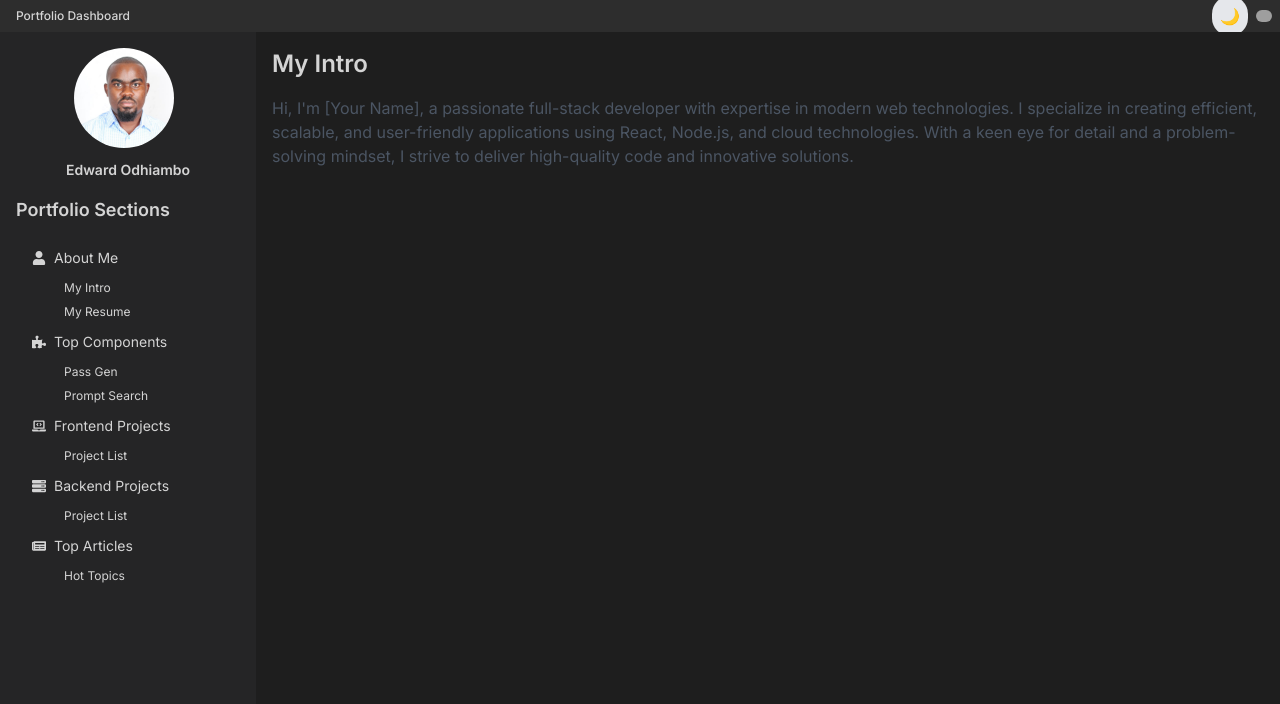
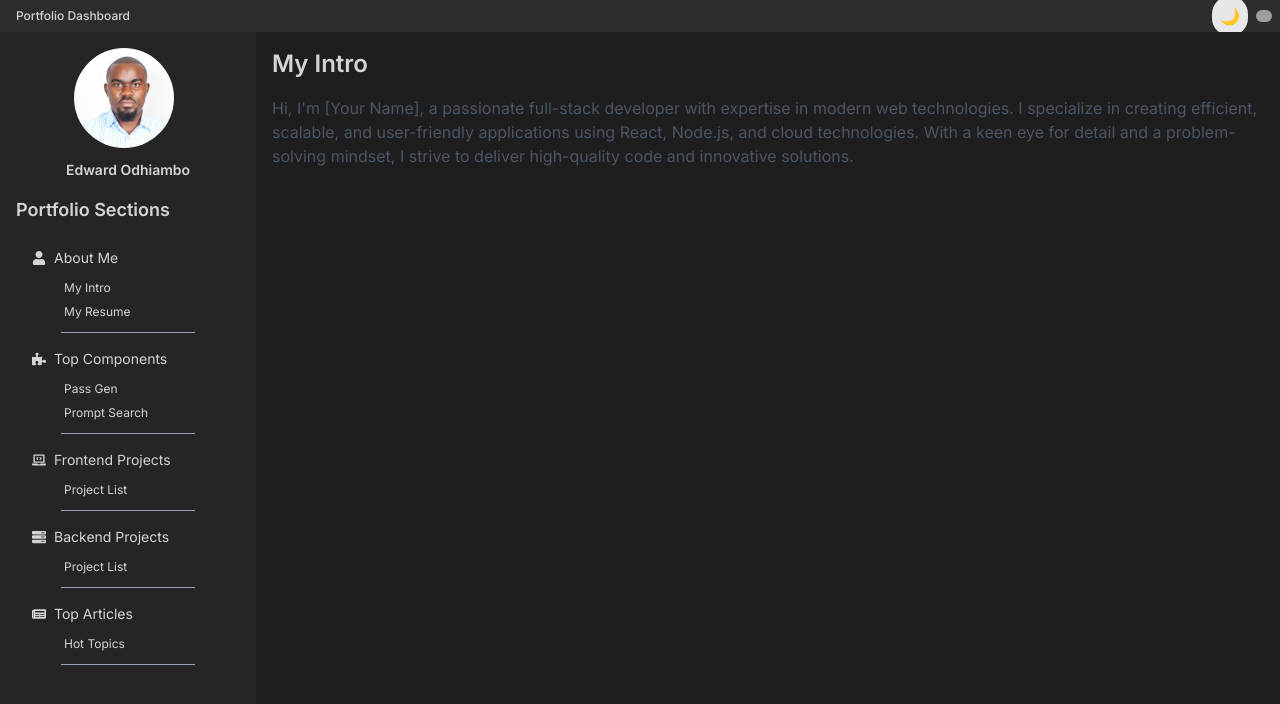
Before and after one commit to odhiambo-ed/next-dev-dashboard, a Next.js app: page / in a window 1280 px wide. Shown: the top 704 px of the page. Built offline with nearby package versions, Linux system fonts and the light colour scheme; grey boxes are pictures that could not be loaded.

Commit message:
add hr to sidebar

```diff
--- a/app/components/layout/Sidebar.js
+++ b/app/components/layout/Sidebar.js
@@ -40,6 +40,7 @@ function SectionItem({ section, onSectionSelect }) {
           </button>
         ))}
       </div>
+      <hr className="border-gray-400 w-[60%] mx-auto mt-2 mb-2" />
     </motion.div>
   );
 }
```
